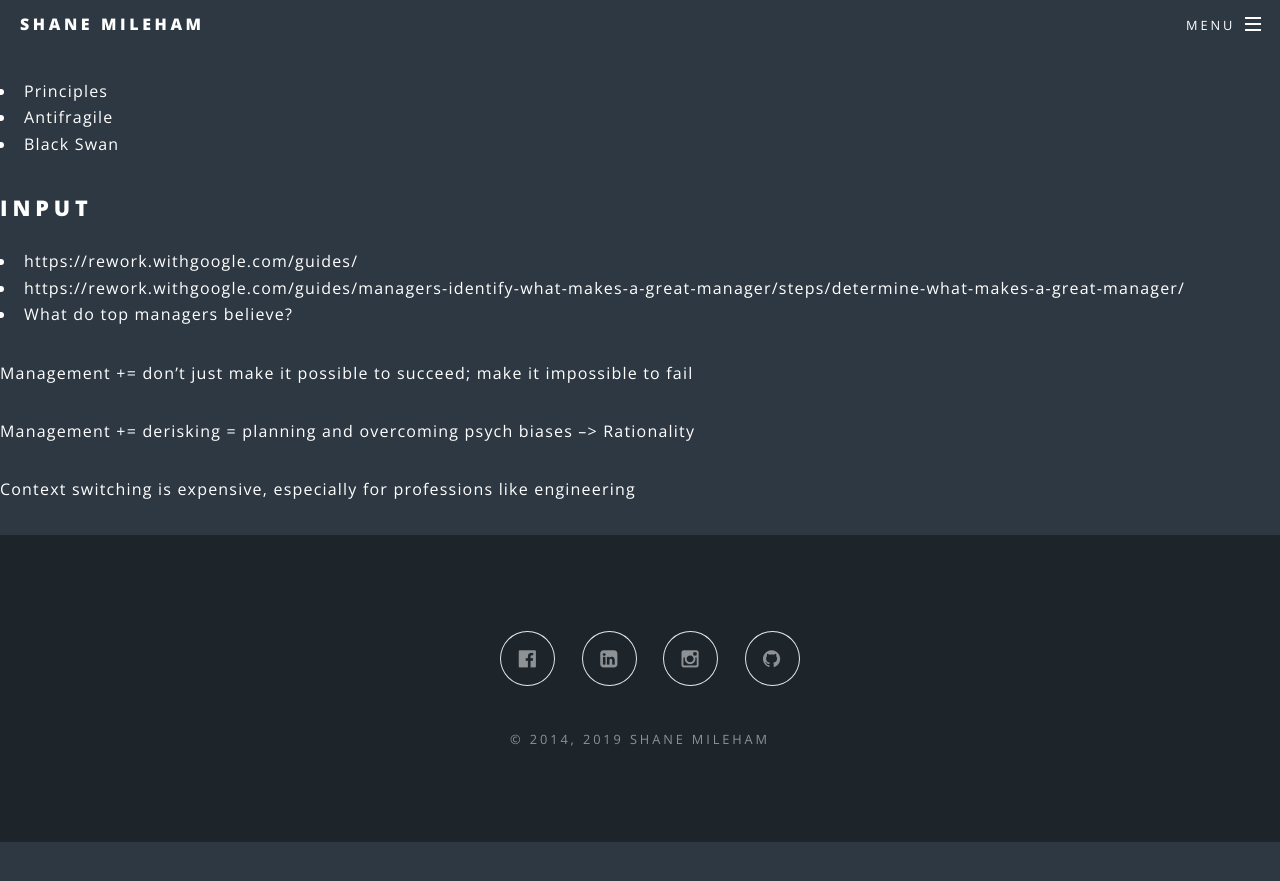
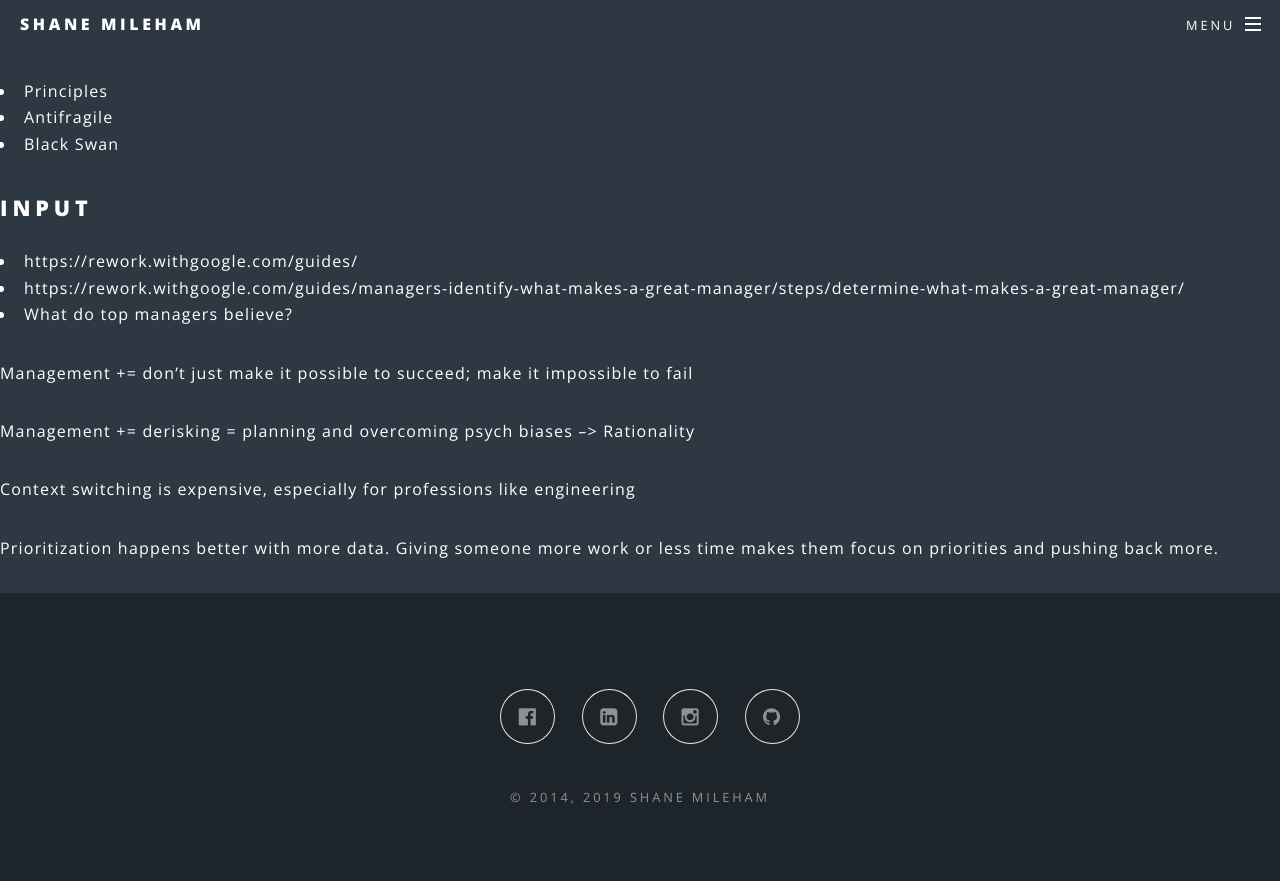
Before and after one commit to shanemileham/shanemileham.github.io, a Jekyll site: the page built from _kb/professional/management/management.md, in a window 1280 px wide and 900 px high, scrolled down 3249 px. Shown: the top 881 px of the window. Built offline with Jekyll 4.4.1, drawn with Linux system fonts in a browser that asks for light colours; comment, search, counter and statistics services are not loaded; before the commit the page ends 4091 px from its top, so only the background shows below that.

Commit message:
Management note

```diff
--- a/_kb/professional/management/management.md
+++ b/_kb/professional/management/management.md
@@ -119,3 +119,5 @@ Management += don't just make it possible to succeed; make it impossible to fail
 Management += derisking = planning and overcoming psych biases --> Rationality
 
 Context switching is expensive, especially for professions like engineering
+
+Prioritization happens better with more data. Giving someone more work or less time makes them focus on priorities and pushing back more.
```
